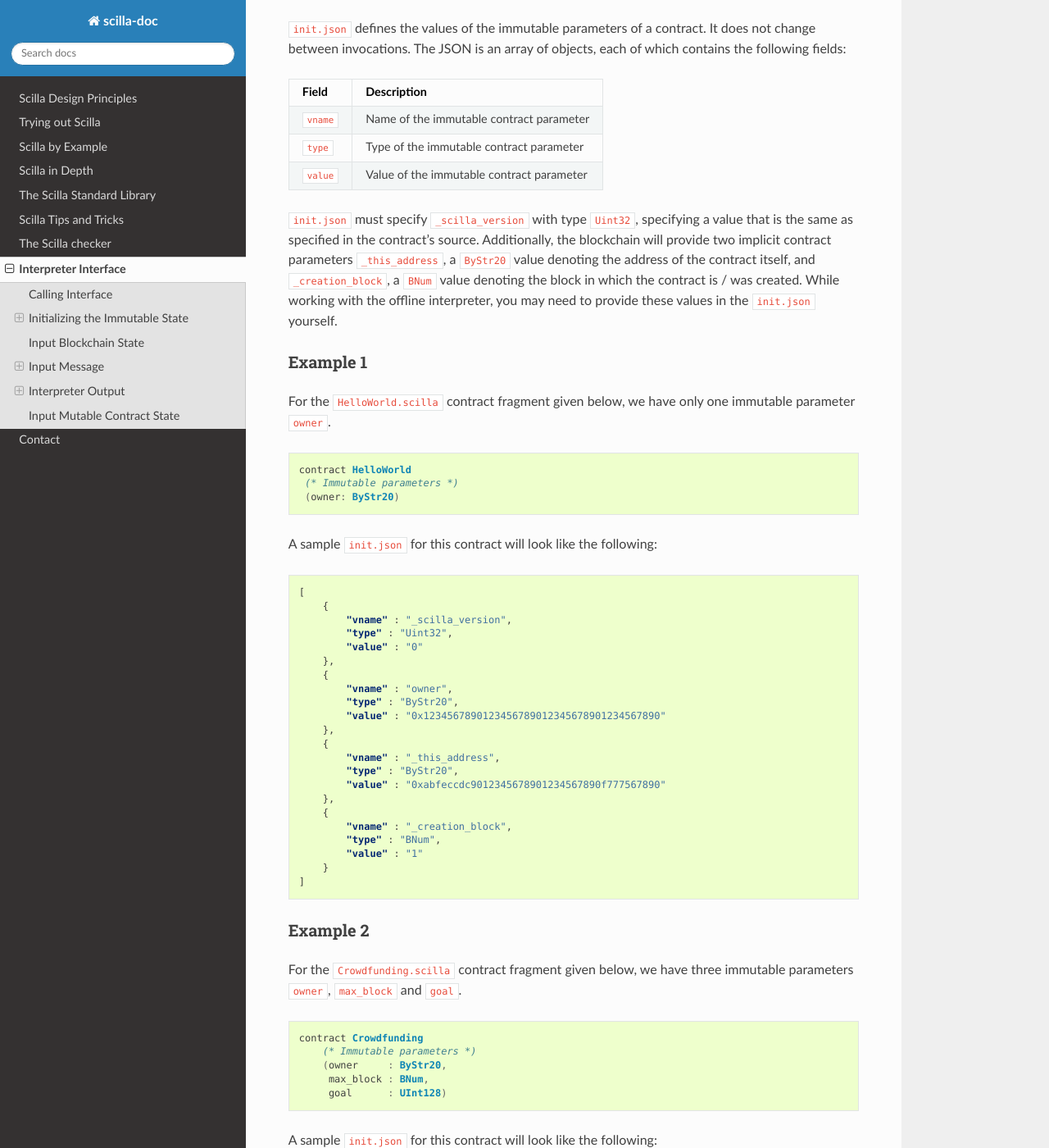
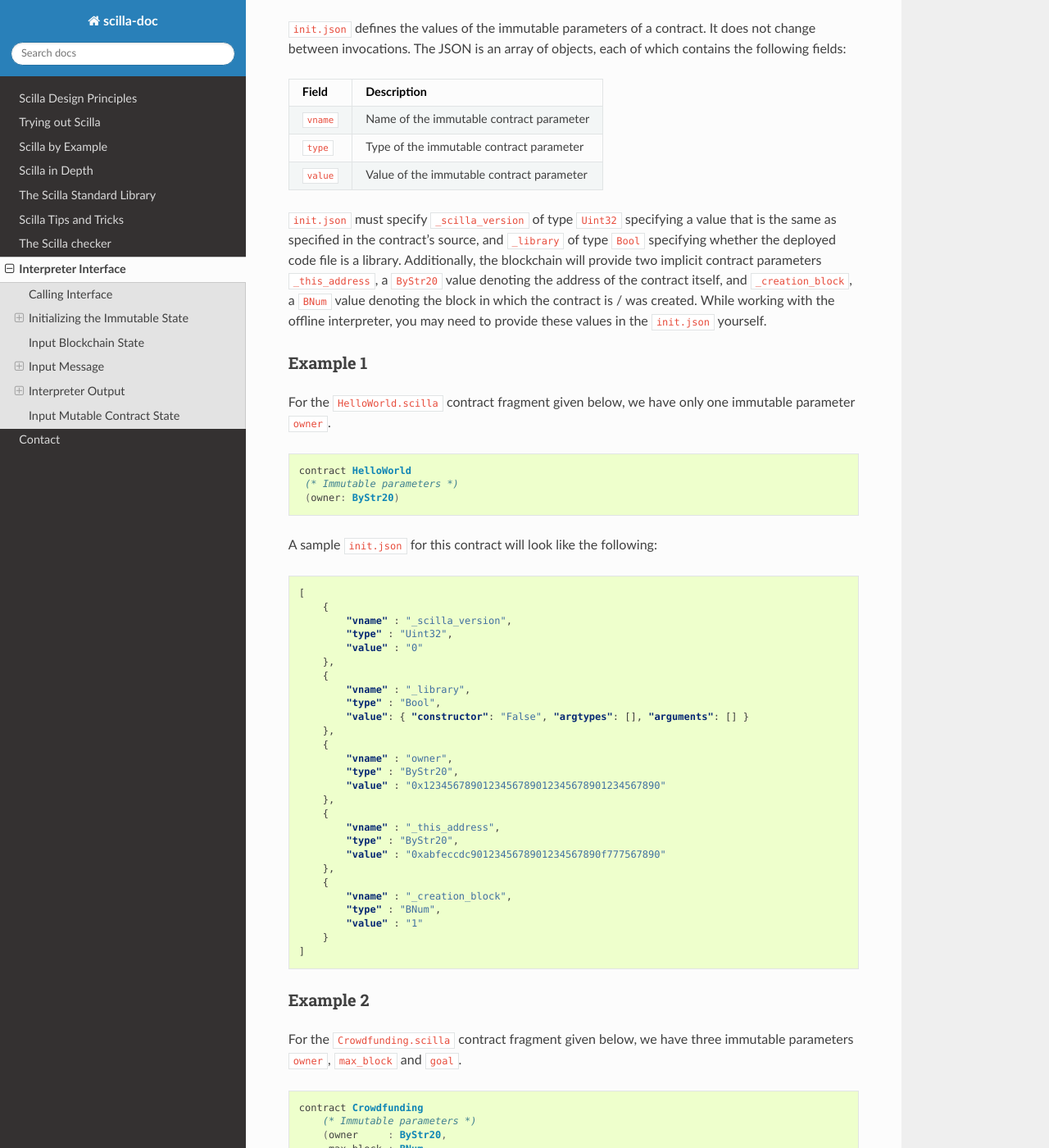
Before and after one commit to Zilliqa/scilla-docs, a Sphinx documentation site: the page built from docs/source/interface.rst, in a window 1280 px wide and 1400 px high, scrolled down 1269 px. Shown: the whole window at 82% size. Built offline with Sphinx 7.4.7 and the Read the Docs theme 2.0.0, drawn with Linux system fonts in a browser that asks for light colours; some of the changed text lies outside the part shown.

Commit message:
Explain _library entry in init.json

```diff
--- a/docs/source/interface.rst
+++ b/docs/source/interface.rst
@@ -78,13 +78,16 @@ Field      Description
 ``value``  Value of the immutable contract parameter
 =========  ==========================================
 
-``init.json`` must specify ``_scilla_version`` with type ``Uint32``,
-specifying a value that is the same as specified in the contract's source.
-Additionally, the blockchain will provide two implicit contract parameters
-``_this_address``, a ``ByStr20`` value denoting the address of the contract
-itself, and ``_creation_block``, a ``BNum`` value denoting the block in which
-the contract is / was created. While working with the offline interpreter,
-you may need to provide these values in the ``init.json`` yourself.
+``init.json`` must specify ``_scilla_version`` of type ``Uint32``
+specifying a value that is the same as specified in the contract's
+source, and ``_library`` of type ``Bool`` specifying whether the
+deployed code file is a library. Additionally, the
+blockchain will provide two implicit contract parameters
+``_this_address``, a ``ByStr20`` value denoting the address of the
+contract itself, and ``_creation_block``, a ``BNum`` value denoting
+the block in which the contract is / was created. While working with
+the offline interpreter, you may need to provide these values in the
+``init.json`` yourself.
 
 Example 1
 **********
@@ -108,6 +111,11 @@ A sample ``init.json`` for this contract will look like the following:
           "vname" : "_scilla_version",
           "type" : "Uint32",
           "value" : "0"
+      },
+      {
+          "vname" : "_library",
+          "type" : "Bool",
+          "value": { "constructor": "False", "argtypes": [], "arguments": [] }
       },
       {
           "vname" : "owner",
@@ -153,6 +161,11 @@ A sample ``init.json`` for this contract will look like the following:
         "vname" : "_scilla_version",
         "type" : "Uint32",
         "value" : "0"
+    },
+    {
+        "vname" : "_library",
+        "type" : "Bool",
+        "value": { "constructor": "False", "argtypes": [], "arguments": [] }
     },
     {
         "vname" : "owner",
@@ -208,6 +221,11 @@ The JSON entry for the ``initial_admin`` parameter must use the type
         "vname" : "_scilla_version",
         "type" : "Uint32",
         "value" : "0"
+    },
+    {
+        "vname" : "_library",
+        "type" : "Bool",
+        "value": { "constructor": "False", "argtypes": [], "arguments": [] }
     },
     {
         "vname" : "_this_address",
```
Also changed, not shown: docs/source/scilla-in-depth.rst (+28 -9 lines).
